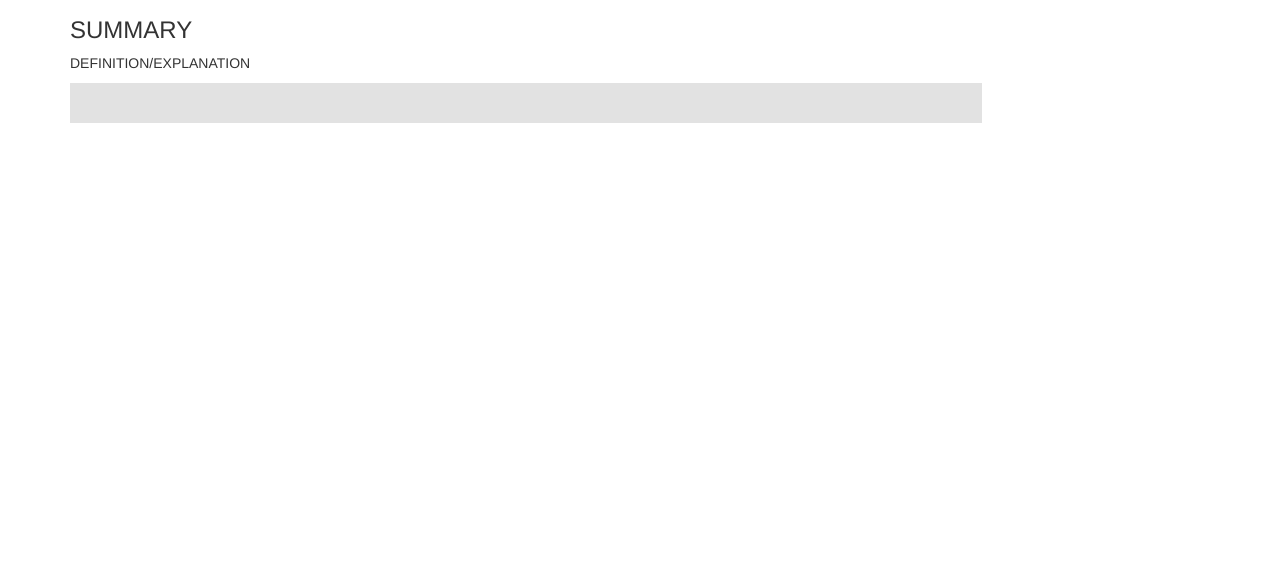
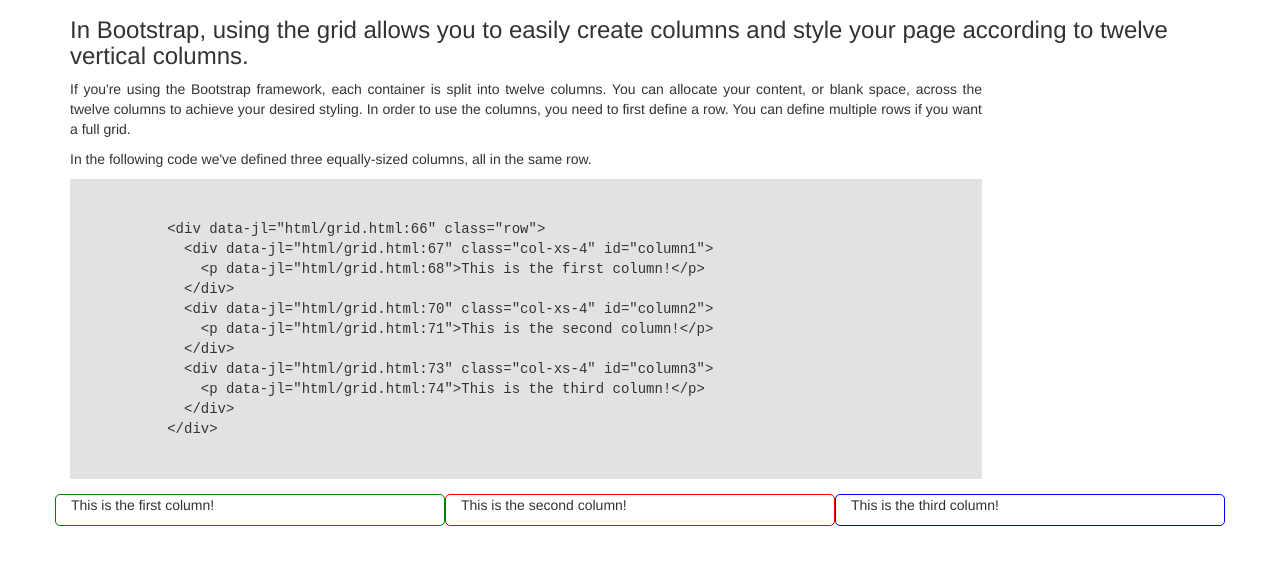
Before and after one commit to marywarrington/jan14-reviewpage, a plain HTML site: page html/grid.html in a window 1280 px wide. Shown: the part 134-698 px from the top of the page. Drawn offline with Linux system fonts and the light colour scheme.

Commit message:
fills out grid page

```diff
--- a/css/styles.css
+++ b/css/styles.css
@@ -75,3 +75,18 @@ div.code-html {
   float: right;
   width: 50%;
 }
+
+#column1 {
+  border: 1px solid green;
+  border-radius: 5px;
+}
+
+#column2 {
+  border: 1px solid red;
+  border-radius: 5px;
+}
+
+#column3 {
+  border: 1px solid blue;
+  border-radius: 5px;
+}
--- a/html/grid.html
+++ b/html/grid.html
@@ -59,11 +59,34 @@
 <!-- End Navbar -->
     <div class="container">
       <h1>Grid system</h1>
-      <h3>SUMMARY</h3>
-      <p>DEFINITION/EXPLANATION</p>
-      <div class="code">
+      <h3>In Bootstrap, using the grid allows you to easily create columns and style your page according to twelve vertical columns.</h3>
+      <p>If you're using the Bootstrap framework, each container is split into twelve columns. You can allocate your content, or blank space, across the twelve columns to achieve your desired styling. In order to use the columns, you need to first define a row. You can define multiple rows if you want a full grid.</p>
+      <p>In the following code we've defined three equally-sized columns, all in the same row.</p>
+      <div class="code-html">
+        <div class="row">
+          <div class="col-xs-4" id="column1">
+            <p>This is the first column!</p>
+          </div>
+          <div class="col-xs-4" id="column2">
+            <p>This is the second column!</p>
+          </div>
+          <div class="col-xs-4" id="column3">
+            <p>This is the third column!</p>
+          </div>
+        </div>
       </div>
       <div class="example">
+        <div class="row">
+          <div class="col-xs-4" id="column1">
+            <p>This is the first column!</p>
+          </div>
+          <div class="col-xs-4" id="column2">
+            <p>This is the second column!</p>
+          </div>
+          <div class="col-xs-4" id="column3">
+            <p>This is the third column!</p>
+          </div>
+        </div>
       </div>
     </div>
   </body>
```
